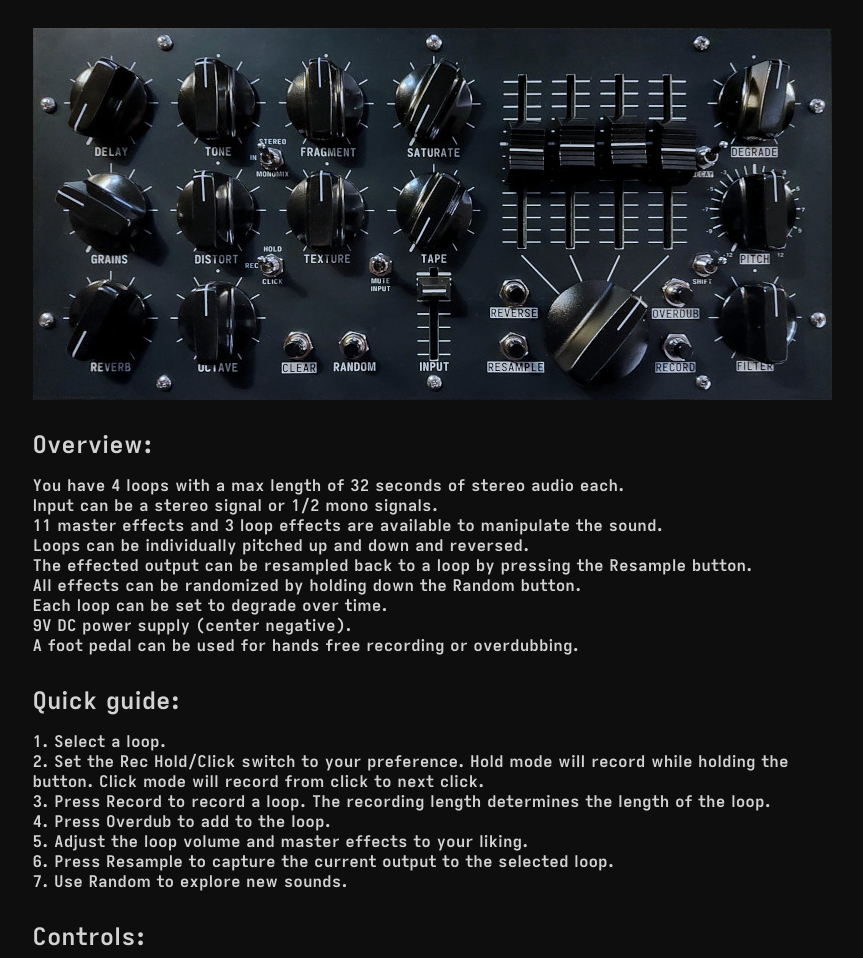
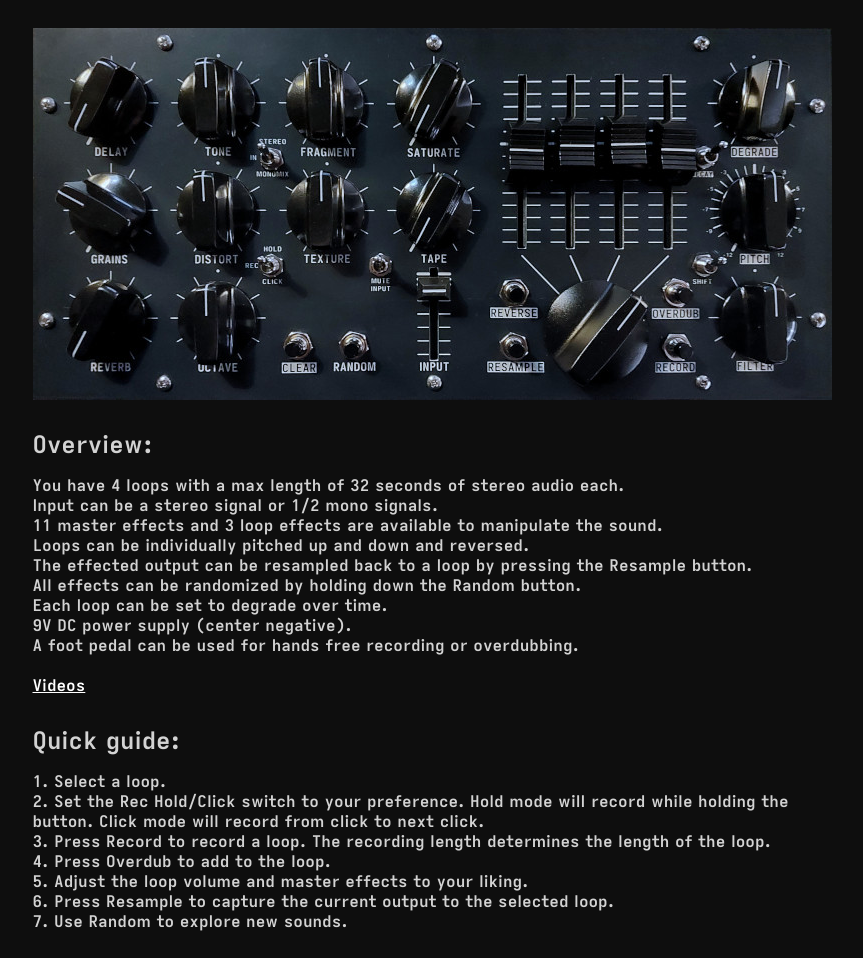
Before and after one commit to srt-industries/srt-industries.github.io, a plain HTML site: page index.html in a window 1280 px wide. Shown: the part 139-1097 px from the top of the page, without its empty margins (208-1071 px from the left). Drawn offline with Linux system fonts and the light colour scheme.

Commit message:
video links

```diff
--- a/index.html
+++ b/index.html
@@ -180,6 +180,8 @@
         Each loop can be set to degrade over time.<br>
         9V DC power supply (center negative).<br>
         A foot pedal can be used for hands free recording or overdubbing.<br>
+        <br>
+        <a href="https://www.youtube.com/@SRT-industries" target="_blank">Videos</a>
     </p>
 
     <h2>Quick guide:</h2>
```
